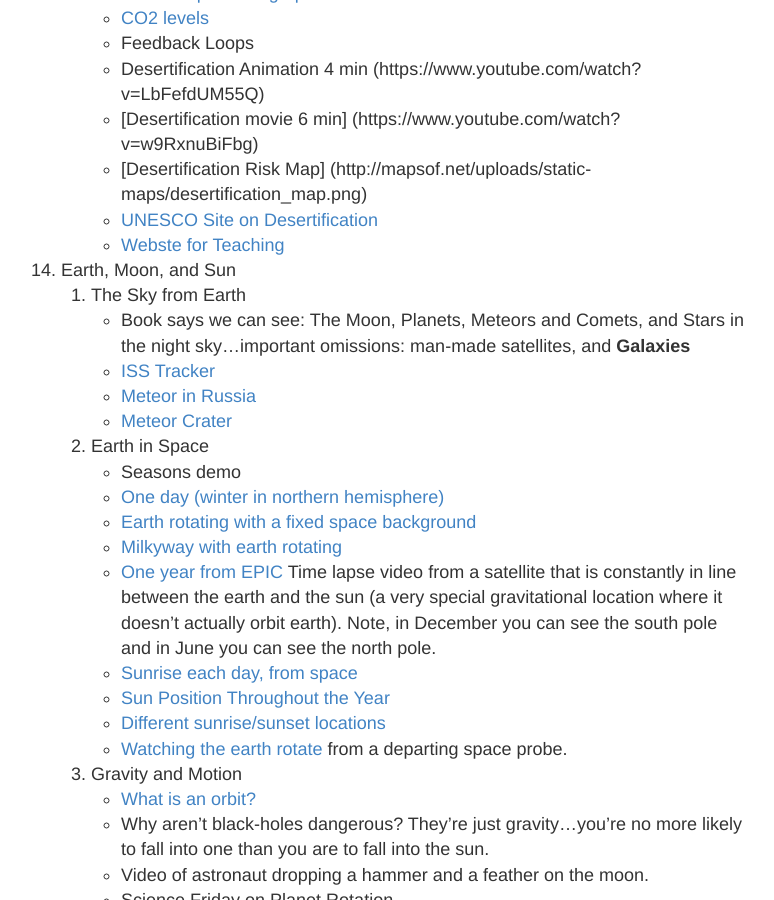
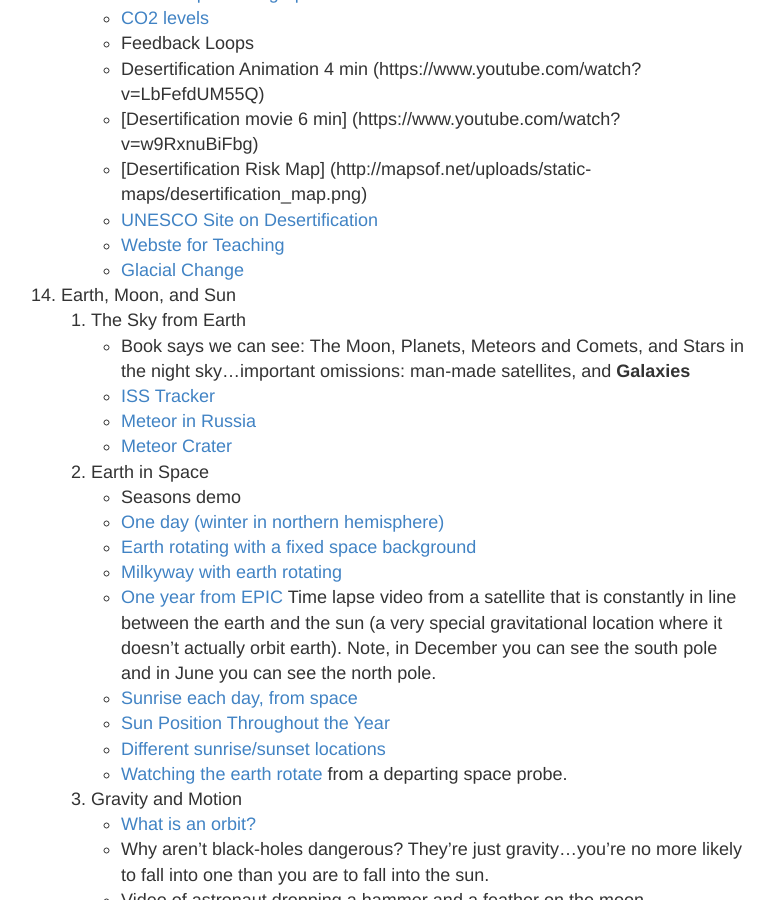
Before and after one commit to ctkstl/earth_science, a Jekyll site: the page built from resources.md, in a window 1280 px wide and 900 px high, scrolled down 7588 px. Shown: the whole window, without its empty margins (249-1023 px from the left). Built offline with Jekyll 4.4.1, drawn with Linux system fonts in a browser that asks for light colours.

Commit message:
add glaciers

```diff
--- a/resources.md
+++ b/resources.md
@@ -241,6 +241,7 @@ permalink: /resources/
         *   [Desertification Risk Map] (http://mapsof.net/uploads/static-maps/desertification_map.png)
         *   [UNESCO Site on Desertification](http://www.unesco.org/mab/doc/ekocd/chapter12.html)
         *   [Webste for Teaching](http://www.climategen.org/what-we-do/education/climate-change-and-energy-curricula/curriculum-guides/next-generation-climate-for-grades-6-8/)
+        *   [Glacial Change](https://weather.com/photos/news/glaciers-before-and-after-climate-change)
 14. Earth, Moon, and Sun
     1.  The Sky from Earth
         *   Book says we can see: The Moon, Planets, Meteors and Comets, and Stars in the night sky...important omissions: man-made satellites, and **Galaxies**
```
